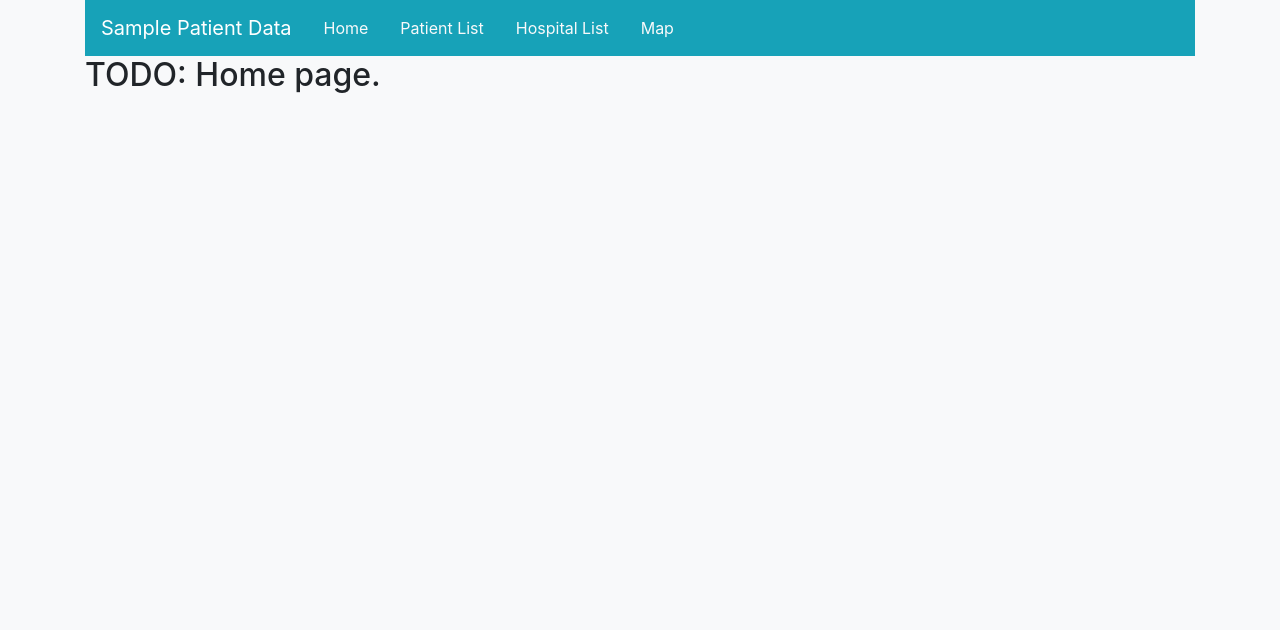
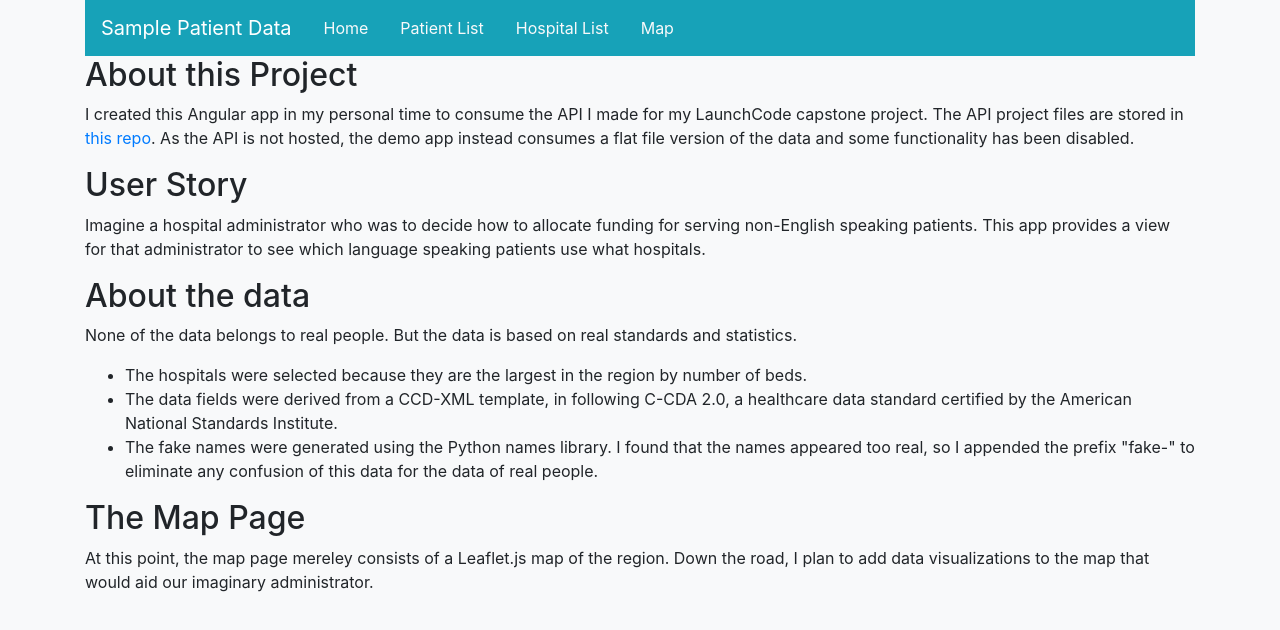
Before and after one commit to spmcginnis/HealthDataFrontend, an Angular app in the folder health-data-app/: page /home in a window 1280 px wide. Shown: the top 630 px of the page. Built offline with nearby package versions, Linux system fonts and the light colour scheme.

Commit message:
home page info added

```diff
--- a/health-data-app/src/app/home/home.component.html
+++ b/health-data-app/src/app/home/home.component.html
@@ -1,2 +1,15 @@
 <app-header></app-header>
-<h2>TODO: Home page.</h2>
+<h2>About this Project</h2>
+<p>I created this Angular app in my personal time to consume the API I made for my LaunchCode capstone project.  The API project files are stored in  <a href="https://github.com/spmcginnis/sample-HealthDataAPI">this repo</a>. As the API is not hosted, the demo app instead consumes a flat file version of the data and some functionality has been disabled.</p>
+<h2>User Story</h2>
+<p>Imagine a hospital administrator who was to decide how to allocate funding for serving non-English speaking patients.  This app provides a view for that administrator to see which language speaking patients use what hospitals.</p>
+<h2>About the data</h2>
+<p>None of the data belongs to real people.  But the data is based on real standards and statistics.</p>
+    <ul>
+        <li>The hospitals were selected because they are the largest in the region by number of beds.</li>
+        <li>The data fields were derived from a CCD-XML template, in following C-CDA 2.0, a healthcare data standard certified by the American National Standards Institute.</li>
+        <li>The fake names were generated using the Python names library. I found that the names appeared too real, so I appended the prefix "fake-" to eliminate any confusion of this data for the data of real people.</li>
+    </ul>
+
+<h2>The Map Page</h2>
+<p>At this point, the map page mereley consists of a Leaflet.js map of the region.  Down the road, I plan to add data visualizations to the map that would aid our imaginary administrator.</p>
```
